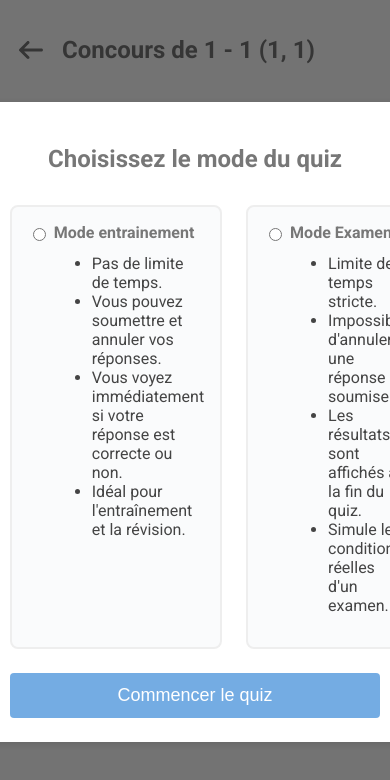
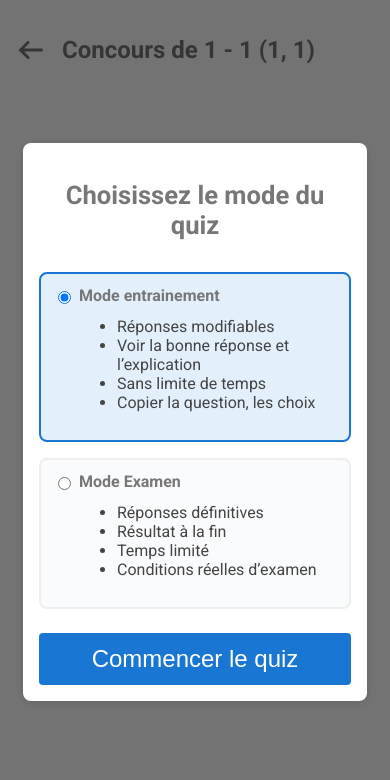
Before and after one commit to mohamedMohaffed/ConcourMaroc, a React (Vite) app in the folder frontend/: page /concours/1/1/1/1/concour in a window 390 px wide. Shown: the top 780 px of the page. Built offline with nearby package versions, Linux system fonts and the light colour scheme.

Commit message:
finsh modeselect for phone

```diff
--- a/frontend/src/components/Navbar/Navbar.jsx
+++ b/frontend/src/components/Navbar/Navbar.jsx
@@ -36,6 +36,7 @@ const Navbar = () => {
                 <FontAwesomeIcon
                   icon={item.icon}
                   className="navbar__icon"
+                  size="8x"
                 />
               </div>
               <div
--- a/frontend/src/pages/Quiz/Quiz.jsx
+++ b/frontend/src/pages/Quiz/Quiz.jsx
@@ -11,7 +11,7 @@ import useApi from '../../hooks/useApi';
 const Quiz =()=>{
     const { niveau_slug, universite_slug, year_slug,subject_slug } = useParams();
     const [isModeSelect,setIsModeSelect] = useState(true);
-    const [quizMode, setQuizMode] = useState("");
+    const [quizMode, setQuizMode] = useState("entrainement");
     const [getData,setGetData]=useState(false);
 
     const url = getData ? `/concour/${niveau_slug}/${universite_slug}/${year_slug}/${subject_slug}/concour/?mode=${quizMode}` : null;
--- a/frontend/src/pages/Quiz/components/ModeSelect/ModeSelect.css
+++ b/frontend/src/pages/Quiz/components/ModeSelect/ModeSelect.css
@@ -83,3 +83,45 @@
 .quiz__mode-submit-btn:not(:disabled):hover {
   background: #145a9e;
 }
+
+@media (max-width: 48em) {
+  .quiz__mode-select {
+  max-width: 700px;
+  width: 80%;
+
+
+
+}
+  .quiz__mode-title{
+    font-size:1.6rem;
+  }
+  .quiz__mode-select {
+    padding: 16px;
+  }
+
+  .quiz__mode-options {
+    flex-direction: column;
+    gap: 16px;
+  }
+
+  .quiz__mode-option {
+    padding: 12px;
+  }
+
+  .quiz__mode-submit-btn {
+    font-size: 1rem;
+    padding: 10px 0;
+  }
+  .quiz__mode-submit-btn {
+  width: 100%;
+  padding: 12px 0;
+  background: #1976d2;
+  color: #fff;
+  border: none;
+  border-radius: 4px;
+  font-size: 24px;
+  font-weight:500;
+  cursor: pointer;
+  transition: background 0.2s;
+}
+}
--- a/frontend/src/pages/Quiz/components/ModeSelect/ModeSelect.jsx
+++ b/frontend/src/pages/Quiz/components/ModeSelect/ModeSelect.jsx
@@ -5,7 +5,7 @@ const ModeSelect = ({ mode, setMode, onConfirm }) => (
 
   <div className="quiz__mode-overlay">
     <div className="quiz__mode-select">
-      <h2>Choisissez le mode du quiz</h2>
+      <h2 className="quiz__mode-title">Choisissez le mode du quiz</h2>
       <div className="quiz__mode-options">
         {/* Mode entrainement */}
         <div
@@ -23,10 +23,10 @@ const ModeSelect = ({ mode, setMode, onConfirm }) => (
             <b>Mode entrainement</b>
           </label>
           <ul>
-            <li>Pas de limite de temps.</li>
-            <li>Vous pouvez soumettre et annuler vos réponses.</li>
-            <li>Vous voyez immédiatement si votre réponse est correcte ou non.</li>
-            <li>Idéal pour l'entraînement et la révision.</li>
+            <li>Réponses modifiables</li>
+            <li>Voir la bonne réponse et l’explication</li>
+            <li>Sans limite de temps</li>
+            <li>Copier la question, les choix </li>
           </ul>
         </div>
 
@@ -46,10 +46,10 @@ const ModeSelect = ({ mode, setMode, onConfirm }) => (
             <b>Mode Examen</b>
           </label>
           <ul>
-            <li>Limite de temps stricte.</li>
-            <li>Impossible d'annuler une réponse soumise.</li>
-            <li>Les résultats sont affichés à la fin du quiz.</li>
-            <li>Simule les conditions réelles d'un examen.</li>
+            <li>Réponses définitives</li>
+            <li>Résultat à la fin</li>
+            <li>Temps limité</li>
+            <li>Conditions réelles d’examen</li>
           </ul>
         </div>
       </div>
--- a/frontend/src/utils/axiosInstance.jsx
+++ b/frontend/src/utils/axiosInstance.jsx
@@ -2,8 +2,8 @@ import axios from 'axios';
 
 // Create axios instance
 const axiosInstance = axios.create({
-    baseURL: 'http://localhost:8000',
-    // baseURL: 'http://192.168.1.101:8000/',
+    // baseURL: 'http://localhost:8000',
+    baseURL: 'http://192.168.1.101:8000/',
     withCredentials: true,
     headers: {
         'Content-Type': 'application/json',
```
